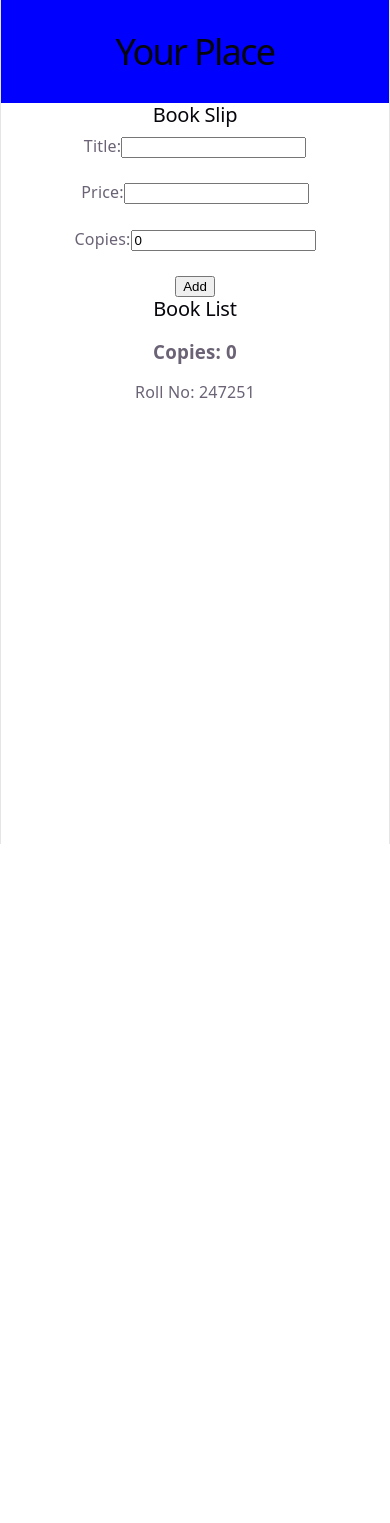
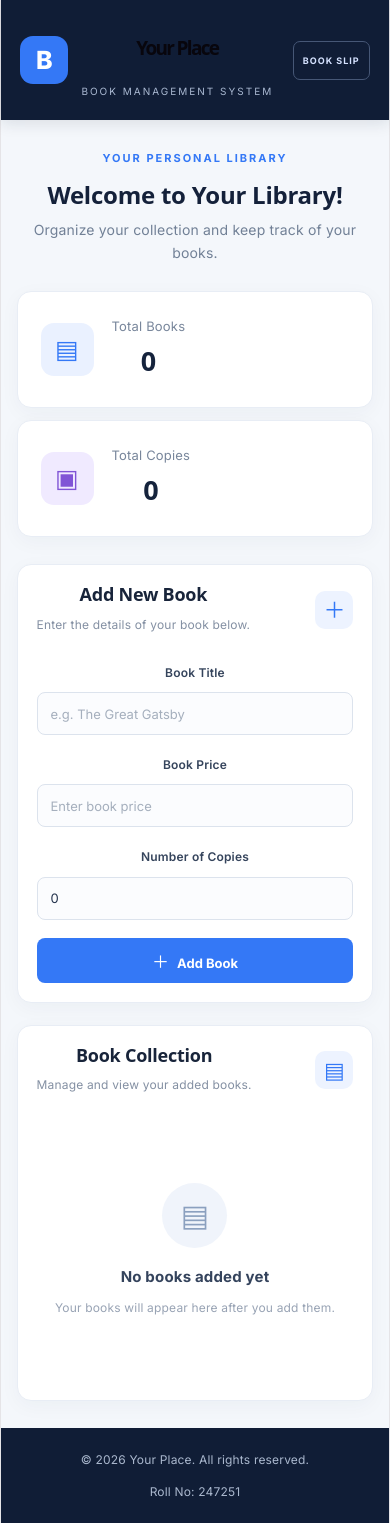
Before and after one commit to Syed-Aqib251/f24a-247251-lab8, a React (Vite) app: page / in a window 390 px wide. Before the commit the page ends 844 px from the top, so only its background shows below. Built offline with nearby package versions, Linux system fonts and the light colour scheme.

Commit message:
1 The book slip — The first row stays

```diff
--- a/src/App.css
+++ b/src/App.css
@@ -1,184 +1,436 @@
-.counter {
-  font-size: 16px;
-  padding: 5px 10px;
-  border-radius: 5px;
-  color: var(--accent);
-  background: var(--accent-bg);
-  border: 2px solid transparent;
-  transition: border-color 0.3s;
-  margin-bottom: 24px;
 
-  &:hover {
-    border-color: var(--accent-border);
+@import url('https://fonts.googleapis.com/css2?family=Inter:wght@400;500;600;700;800&display=swap');
+
+* {
+  margin: 0;
+  padding: 0;
+  box-sizing: border-box;
+}
+
+body {
+  font-family: 'Inter', Arial, sans-serif;
+  background: #f4f7fb;
+  color: #172033;
+}
+
+.app-container {
+  min-height: 100vh;
+  display: flex;
+  flex-direction: column;
+}
+
+/* Header */
+
+.header {
+  background: #101d36;
+  color: white;
+  padding: 20px 7%;
+  box-shadow: 0 3px 15px rgba(16, 29, 54, 0.12);
+}
+
+.header-inner {
+  max-width: 1250px;
+  margin: auto;
+  display: flex;
+  justify-content: space-between;
+  align-items: center;
+}
+
+.brand {
+  display: flex;
+  align-items: center;
+  gap: 13px;
+}
+
+.brand-icon {
+  width: 48px;
+  height: 48px;
+  background: #3478f6;
+  border-radius: 13px;
+  display: flex;
+  align-items: center;
+  justify-content: center;
+  font-size: 25px;
+  font-weight: 800;
+}
+
+.brand h1 {
+  font-size: 23px;
+  font-weight: 700;
+}
+
+.brand p {
+  font-size: 10px;
+  color: #a9b8d1;
+  letter-spacing: 2px;
+  margin-top: 5px;
+}
+
+.header-tag {
+  border: 1px solid #465776;
+  color: #d5e2ff;
+  padding: 9px 16px;
+  border-radius: 7px;
+  font-size: 11px;
+  font-weight: 700;
+  letter-spacing: 1px;
+}
+
+/* Main content */
+
+.main-content {
+  width: 86%;
+  max-width: 1250px;
+  margin: 40px auto;
+  flex: 1;
+}
+
+.welcome-section {
+  margin-bottom: 27px;
+}
+
+.eyebrow {
+  color: #3478f6;
+  font-size: 11px;
+  font-weight: 700;
+  letter-spacing: 2px;
+  margin-bottom: 10px;
+}
+
+.welcome-section h2 {
+  font-size: 30px;
+  font-weight: 800;
+  color: #14213a;
+  margin-bottom: 9px;
+}
+
+.welcome-description {
+  color: #718096;
+  font-size: 14px;
+}
+
+/* Dashboard statistics */
+
+.dashboard {
+  display: grid;
+  grid-template-columns: repeat(2, 1fr);
+  gap: 20px;
+  margin-bottom: 27px;
+}
+
+.stat-card {
+  background: white;
+  border: 1px solid #e8edf5;
+  border-radius: 14px;
+  padding: 23px;
+  display: flex;
+  align-items: center;
+  gap: 18px;
+  box-shadow: 0 5px 20px rgba(25, 42, 70, 0.04);
+  transition: transform 0.2s, box-shadow 0.2s;
+}
+
+.stat-card:hover {
+  transform: translateY(-3px);
+  box-shadow: 0 9px 25px rgba(25, 42, 70, 0.08);
+}
+
+.stat-icon {
+  width: 53px;
+  height: 53px;
+  border-radius: 13px;
+  display: flex;
+  align-items: center;
+  justify-content: center;
+  font-size: 25px;
+  font-weight: 700;
+}
+
+.blue-icon {
+  background: #eaf1ff;
+  color: #3478f6;
+}
+
+.purple-icon {
+  background: #f0eaff;
+  color: #8054d6;
+}
+
+.stat-card p {
+  color: #78869b;
+  font-size: 13px;
+  margin-bottom: 6px;
+}
+
+.stat-card h2 {
+  color: #15233c;
+  font-size: 27px;
+  font-weight: 800;
+}
+
+/* Main cards */
+
+.content-grid {
+  display: grid;
+  grid-template-columns: 0.85fr 1.5fr;
+  gap: 22px;
+  align-items: start;
+}
+
+.card {
+  background: white;
+  border: 1px solid #e8edf5;
+  border-radius: 14px;
+  padding: 25px;
+  box-shadow: 0 5px 20px rgba(25, 42, 70, 0.04);
+}
+
+.card-heading {
+  display: flex;
+  justify-content: space-between;
+  align-items: center;
+  margin-bottom: 25px;
+}
+
+.card-heading h2 {
+  color: #18243a;
+  font-size: 18px;
+  font-weight: 700;
+  margin-bottom: 7px;
+}
+
+.card-heading p {
+  color: #8490a3;
+  font-size: 12px;
+}
+
+.heading-icon {
+  width: 38px;
+  height: 38px;
+  background: #edf3ff;
+  color: #3478f6;
+  display: flex;
+  align-items: center;
+  justify-content: center;
+  border-radius: 10px;
+  font-size: 22px;
+  font-weight: 700;
+}
+
+/* Form */
+
+.form-group {
+  margin-bottom: 18px;
+}
+
+.form-group label {
+  display: block;
+  font-size: 12px;
+  color: #35445c;
+  font-weight: 600;
+  margin-bottom: 8px;
+}
+
+.form-group input {
+  width: 100%;
+  height: 43px;
+  padding: 0 13px;
+  border: 1px solid #dce3ed;
+  border-radius: 8px;
+  outline: none;
+  font-family: inherit;
+  font-size: 13px;
+  color: #24334d;
+  background: #fbfcfe;
+  transition: 0.2s;
+}
+
+.form-group input:focus {
+  border-color: #3478f6;
+  background: white;
+  box-shadow: 0 0 0 3px rgba(52, 120, 246, 0.12);
+}
+
+.form-group input::placeholder {
+  color: #a5afbd;
+}
+
+.add-button {
+  width: 100%;
+  height: 45px;
+  background: #3478f6;
+  color: white;
+  border: none;
+  border-radius: 8px;
+  font-family: inherit;
+  font-size: 13px;
+  font-weight: 700;
+  cursor: pointer;
+  transition: 0.2s;
+}
+
+.add-button:hover {
+  background: #2462d5;
+  transform: translateY(-1px);
+  box-shadow: 0 5px 13px rgba(52, 120, 246, 0.22);
+}
+
+.add-button span {
+  font-size: 17px;
+  margin-right: 5px;
+}
+
+.error-message {
+  color: #dc3545;
+  font-size: 12px;
+  margin-top: 12px;
+}
+
+/* Book table */
+
+.table-wrapper {
+  width: 100%;
+  overflow-x: auto;
+}
+
+table {
+  width: 100%;
+  border-collapse: collapse;
+  text-align: left;
+}
+
+thead {
+  background: #f5f7fb;
+}
+
+th {
+  padding: 14px 12px;
+  color: #65738a;
+  font-size: 11px;
+  font-weight: 700;
+  text-transform: uppercase;
+  letter-spacing: 0.5px;
+}
+
+td {
+  padding: 16px 12px;
+  border-bottom: 1px solid #edf0f5;
+  color: #536178;
+  font-size: 13px;
+}
+
+tbody tr:hover {
+  background: #f9fbff;
+}
+
+.book-title {
+  color: #1b2b45;
+  font-weight: 600;
+}
+
+.copies-badge {
+  background: #eaf1ff;
+  color: #3478f6;
+  padding: 5px 12px;
+  border-radius: 20px;
+  font-size: 12px;
+  font-weight: 700;
+}
+
+/* Empty state */
+
+.empty-state {
+  min-height: 260px;
+  display: flex;
+  flex-direction: column;
+  align-items: center;
+  justify-content: center;
+  text-align: center;
+}
+
+.empty-icon {
+  width: 65px;
+  height: 65px;
+  background: #f0f4fb;
+  color: #8ba0bf;
+  border-radius: 50%;
+  display: flex;
+  align-items: center;
+  justify-content: center;
+  font-size: 30px;
+  margin-bottom: 17px;
+}
+
+.empty-state h3 {
+  color: #34435c;
+  font-size: 15px;
+  margin-bottom: 8px;
+}
+
+.empty-state p {
+  color: #98a3b4;
+  font-size: 12px;
+}
+
+/* Footer */
+
+.footer {
+  background: #101d36;
+  color: #aab8ce;
+  padding: 20px 7%;
+  display: flex;
+  justify-content: space-between;
+  align-items: center;
+  font-size: 12px;
+}
+
+/* Responsive design */
+
+@media (max-width: 850px) {
+  .content-grid {
+    grid-template-columns: 1fr;
   }
-  &:focus-visible {
-    outline: 2px solid var(--accent);
-    outline-offset: 2px;
+
+  .main-content {
+    width: 90%;
   }
 }
 
-.hero {
-  position: relative;
-
-  .base,
-  .framework,
-  .vite {
-    inset-inline: 0;
-    margin: 0 auto;
+@media (max-width: 550px) {
+  .header {
+    padding: 17px 5%;
   }
 
-  .base {
-    width: 170px;
-    position: relative;
-    z-index: 0;
+  .brand h1 {
+    font-size: 19px;
   }
 
-  .framework,
-  .vite {
-    position: absolute;
+  .header-tag {
+    font-size: 9px;
+    padding: 7px 9px;
   }
 
-  .framework {
-    z-index: 1;
-    top: 34px;
-    height: 28px;
-    transform: perspective(2000px) rotateZ(300deg) rotateX(44deg) rotateY(39deg)
-      scale(1.4);
+  .main-content {
+    width: 92%;
+    margin: 27px auto;
   }
 
-  .vite {
-    z-index: 0;
-    top: 107px;
-    height: 26px;
-    width: auto;
-    transform: perspective(2000px) rotateZ(300deg) rotateX(40deg) rotateY(39deg)
-      scale(0.8);
-  }
-}
-
-#center {
-  display: flex;
-  flex-direction: column;
-  gap: 25px;
-  place-content: center;
-  place-items: center;
-  flex-grow: 1;
-
-  @media (max-width: 1024px) {
-    padding: 32px 20px 24px;
-    gap: 18px;
-  }
-}
-
-#next-steps {
-  display: flex;
-  border-top: 1px solid var(--border);
-  text-align: left;
-
-  & > div {
-    flex: 1 1 0;
-    padding: 32px;
-    @media (max-width: 1024px) {
-      padding: 24px 20px;
-    }
+  .welcome-section h2 {
+    font-size: 24px;
   }
 
-  .icon {
-    margin-bottom: 16px;
-    width: 22px;
-    height: 22px;
+  .dashboard {
+    grid-template-columns: 1fr;
+    gap: 12px;
   }
 
-  @media (max-width: 1024px) {
+  .card {
+    padding: 19px;
+  }
+
+  .footer {
     flex-direction: column;
+    gap: 9px;
     text-align: center;
   }
 }
-
-#docs {
-  border-right: 1px solid var(--border);
-
-  @media (max-width: 1024px) {
-    border-right: none;
-    border-bottom: 1px solid var(--border);
-  }
-}
-
-#next-steps ul {
-  list-style: none;
-  padding: 0;
-  display: flex;
-  gap: 8px;
-  margin: 32px 0 0;
-
-  .logo {
-    height: 18px;
-  }
-
-  a {
-    color: var(--text-h);
-    font-size: 16px;
-    border-radius: 6px;
-    background: var(--social-bg);
-    display: flex;
-    padding: 6px 12px;
-    align-items: center;
-    gap: 8px;
-    text-decoration: none;
-    transition: box-shadow 0.3s;
-
-    &:hover {
-      box-shadow: var(--shadow);
-    }
-    .button-icon {
-      height: 18px;
-      width: 18px;
-    }
-  }
-
-  @media (max-width: 1024px) {
-    margin-top: 20px;
-    flex-wrap: wrap;
-    justify-content: center;
-
-    li {
-      flex: 1 1 calc(50% - 8px);
-    }
-
-    a {
-      width: 100%;
-      justify-content: center;
-      box-sizing: border-box;
-    }
-  }
-}
-
-#spacer {
-  height: 88px;
-  border-top: 1px solid var(--border);
-  @media (max-width: 1024px) {
-    height: 48px;
-  }
-}
-
-.ticks {
-  position: relative;
-  width: 100%;
-
-  &::before,
-  &::after {
-    content: '';
-    position: absolute;
-    top: -4.5px;
-    border: 5px solid transparent;
-  }
-
-  &::before {
-    left: 0;
-    border-left-color: var(--border);
-  }
-  &::after {
-    right: 0;
-    border-right-color: var(--border);
-  }
-}
--- a/src/App.jsx
+++ b/src/App.jsx
@@ -1,20 +1,21 @@
 
 import { useState } from "react";
+import "./App.css";
 
-function BookSlip({ onAdd, setMessage, message }) {
+function BookSlip({ onAdd, message, setMessage }) {
   const [title, setTitle] = useState("");
   const [price, setPrice] = useState("");
   const [copies, setCopies] = useState("0");
 
   function handleAdd() {
     if (copies.trim() === "") {
-      setMessage("Type the copies");
+      setMessage("Please enter the number of copies.");
       return;
     }
 
     const newBook = {
-      title: title,
-      price: price,
+      title,
+      price,
       copies: Number(copies)
     };
 
@@ -27,55 +28,105 @@ function BookSlip({ onAdd, setMessage, message }) {
   }
 
   return (
+    <section className="card form-card">
+      <div className="card-heading">
         <div>
-      <h2>Book Slip</h2>
+          <h2>Add New Book</h2>
+          <p>Enter the details of your book below.</p>
+        </div>
+        <span className="heading-icon">＋</span>
+      </div>
 
-      <label>Title:</label>
+      <div className="form-group">
+        <label htmlFor="book-title">Book Title</label>
         <input
+          id="book-title"
           type="text"
+          placeholder="e.g. The Great Gatsby"
           value={title}
           onChange={(e) => setTitle(e.target.value)}
         />
+      </div>
 
-      <br /><br />
-
-      <label>Price:</label>
+      <div className="form-group">
+        <label htmlFor="book-price">Book Price</label>
         <input
-        type="text"
+          id="book-price"
+          type="number"
+          placeholder="Enter book price"
           value={price}
           onChange={(e) => setPrice(e.target.value)}
         />
+      </div>
 
-      <br /><br />
-
-      <label>Copies:</label>
+      <div className="form-group">
+        <label htmlFor="book-copies">Number of Copies</label>
         <input
-        type="text"
+          id="book-copies"
+          type="number"
+          min="0"
+          placeholder="Enter number of copies"
           value={copies}
           onChange={(e) => setCopies(e.target.value)}
         />
+      </div>
 
-      <br /><br />
+      <button className="add-button" onClick={handleAdd}>
+        <span>＋</span> Add Book
+      </button>
 
-      <button onClick={handleAdd}>Add</button>
-
-      <p>{message}</p>
-    </div>
+      {message && <p className="error-message">{message}</p>}
+    </section>
   );
 }
 
-// Book List
 function BookList({ books }) {
   return (
+    <section className="card list-card">
+      <div className="card-heading">
         <div>
-      <h2>Book List</h2>
+          <h2>Book Collection</h2>
+          <p>Manage and view your added books.</p>
+        </div>
+        <span className="heading-icon">▤</span>
+      </div>
 
+      {books.length === 0 ? (
+        <div className="empty-state">
+          <div className="empty-icon">▤</div>
+          <h3>No books added yet</h3>
+          <p>Your books will appear here after you add them.</p>
+        </div>
+      ) : (
+        <div className="table-wrapper">
+          <table>
+            <thead>
+              <tr>
+                <th>#</th>
+                <th>Book Title</th>
+                <th>Price</th>
+                <th>Copies</th>
+              </tr>
+            </thead>
+
+            <tbody>
               {books.map((book, index) => (
-        <p key={index}>
-          {book.title} {book.price} {book.copies}
-        </p>
+                <tr key={index}>
+                  <td>{index + 1}</td>
+                  <td className="book-title">{book.title || "Untitled"}</td>
+                  <td>{book.price}</td>
+                  <td>
+                    <span className="copies-badge">
+                      {book.copies}
+                    </span>
+                  </td>
+                </tr>
               ))}
+            </tbody>
+          </table>
         </div>
+      )}
+    </section>
   );
 }
 
@@ -87,33 +138,69 @@ function App() {
     setBooks([...books, newBook]);
   }
 
-  // Task 10: Calculate total copies automatically
   const totalCopies = books.reduce(
     (total, book) => total + book.copies,
     0
   );
 
   return (
+    <div className="app-container">
+      <header className="header">
+        <div className="header-inner">
+          <div className="brand">
+            <div className="brand-icon">B</div>
             <div>
-      <header style={{
-        backgroundColor: "blue",
-        color: "white",
-        padding: "20px"
-      }}>
               <h1>Your Place</h1>
+              <p>BOOK MANAGEMENT SYSTEM</p>
+            </div>
+          </div>
+
+          <span className="header-tag">BOOK SLIP</span>
+        </div>
       </header>
 
+      <main className="main-content">
+        <section className="welcome-section">
+          <div>
+            <p className="eyebrow">YOUR PERSONAL LIBRARY</p>
+            <h2>Welcome to Your Library!</h2>
+            <p className="welcome-description">
+              Organize your collection and keep track of your books.
+            </p>
+          </div>
+        </section>
+
+        <section className="dashboard">
+          <div className="stat-card">
+            <div className="stat-icon blue-icon">▤</div>
+            <div>
+              <p>Total Books</p>
+              <h2>{books.length}</h2>
+            </div>
+          </div>
+
+          <div className="stat-card">
+            <div className="stat-icon purple-icon">▣</div>
+            <div>
+              <p>Total Copies</p>
+              <h2>{totalCopies}</h2>
+            </div>
+          </div>
+        </section>
+
+        <div className="content-grid">
           <BookSlip
             onAdd={addBook}
+            message={message}
             setMessage={setMessage}
-        message={message}
           />
 
           <BookList books={books} />
+        </div>
+      </main>
 
-      <h3>Copies: {totalCopies}</h3>
-
-      <footer>
+      <footer className="footer">
+        <p>© 2026 Your Place. All rights reserved.</p>
         <p>Roll No: 247251</p>
       </footer>
     </div>
```
Lines whose indentation alone changed are shown as unchanged.
